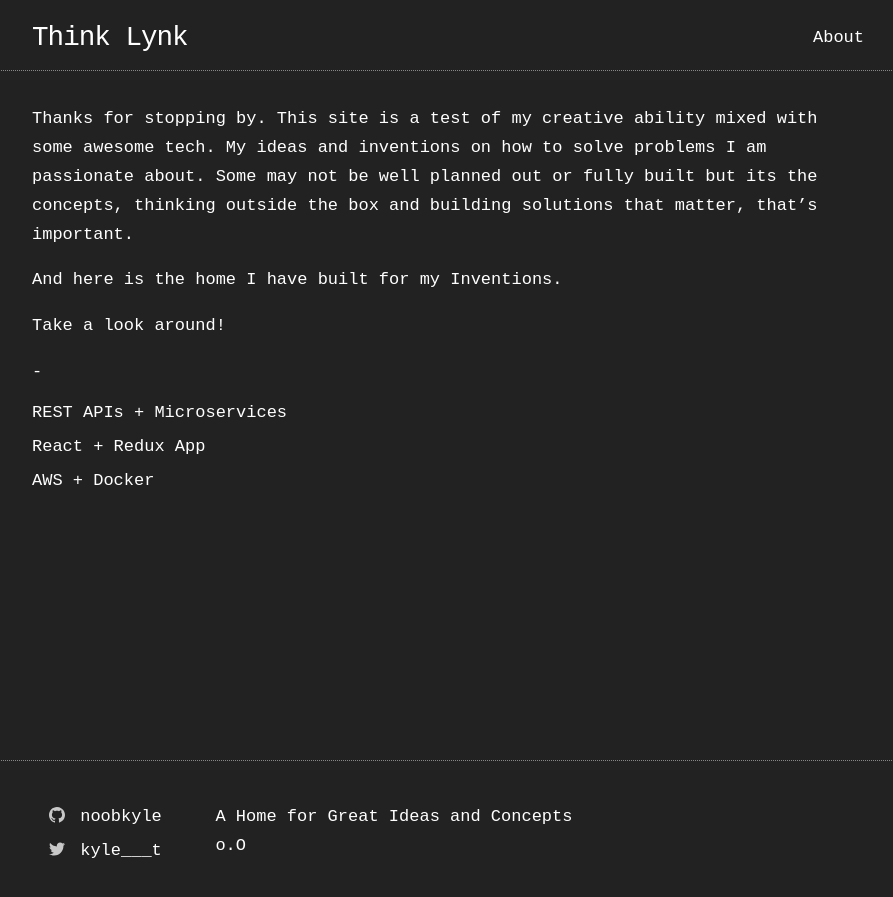
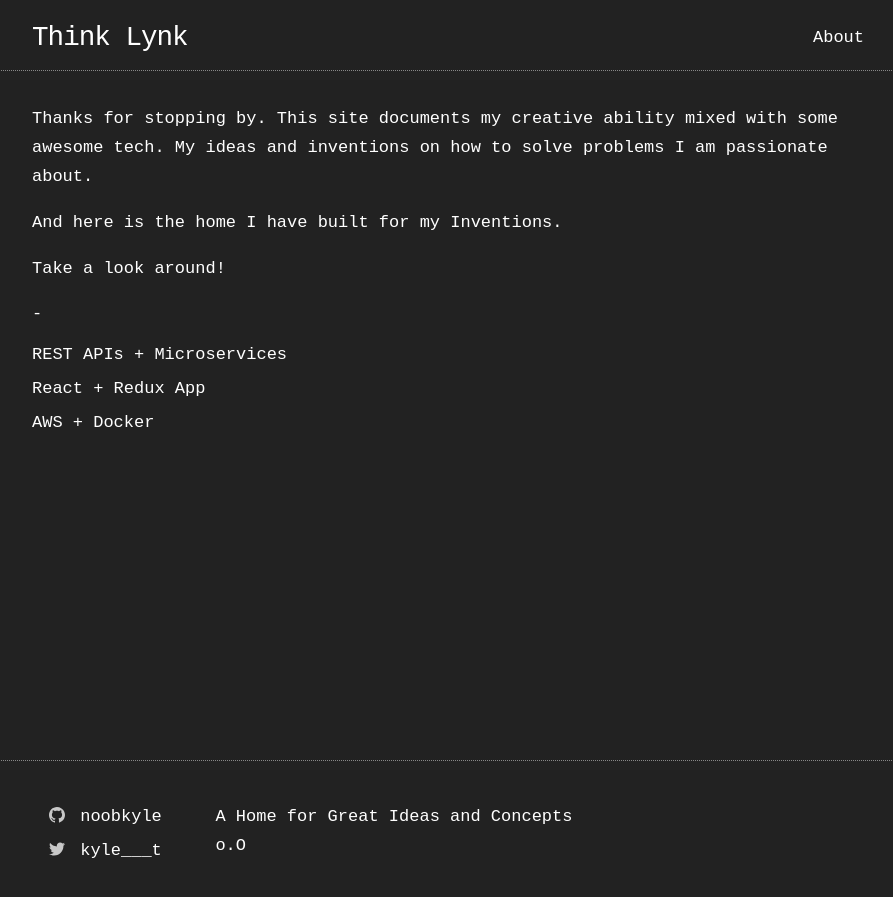
Before and after one commit to NoobKyle/ThinkLynk, a Jekyll site: the page built from index.markdown, in a window 1280 px wide. Shown: the top 897 px of the page, without its empty margins (192-1085 px from the left). Built offline with Jekyll 4.4.1, drawn with Linux system fonts in a browser that asks for light colours.

Commit message:
Update index.markdown

```diff
--- a/index.markdown
+++ b/index.markdown
@@ -6,8 +6,8 @@ layout: home
 ---
 
 
-Thanks for stopping by. This site is a test of my creative ability mixed with some awesome tech.
-My ideas and inventions on how to solve problems I am passionate about. Some may not be well planned out or fully built but its the concepts, thinking outside the box and building solutions that matter, that's important.
+Thanks for stopping by. This site documents my creative ability mixed with some awesome tech.
+My ideas and inventions on how to solve problems I am passionate about.
 
 And here is the home I have built for my Inventions.
 
```
